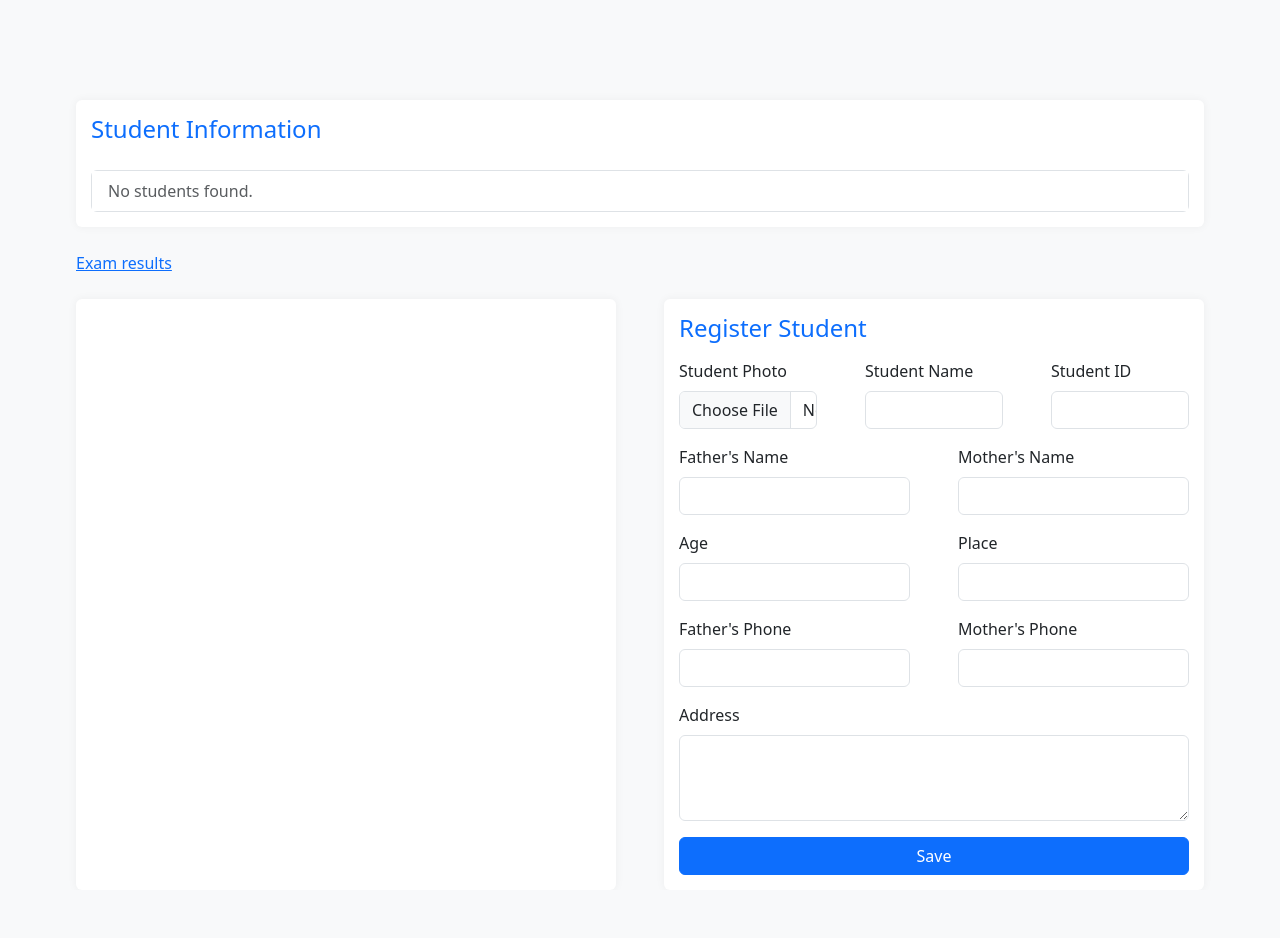
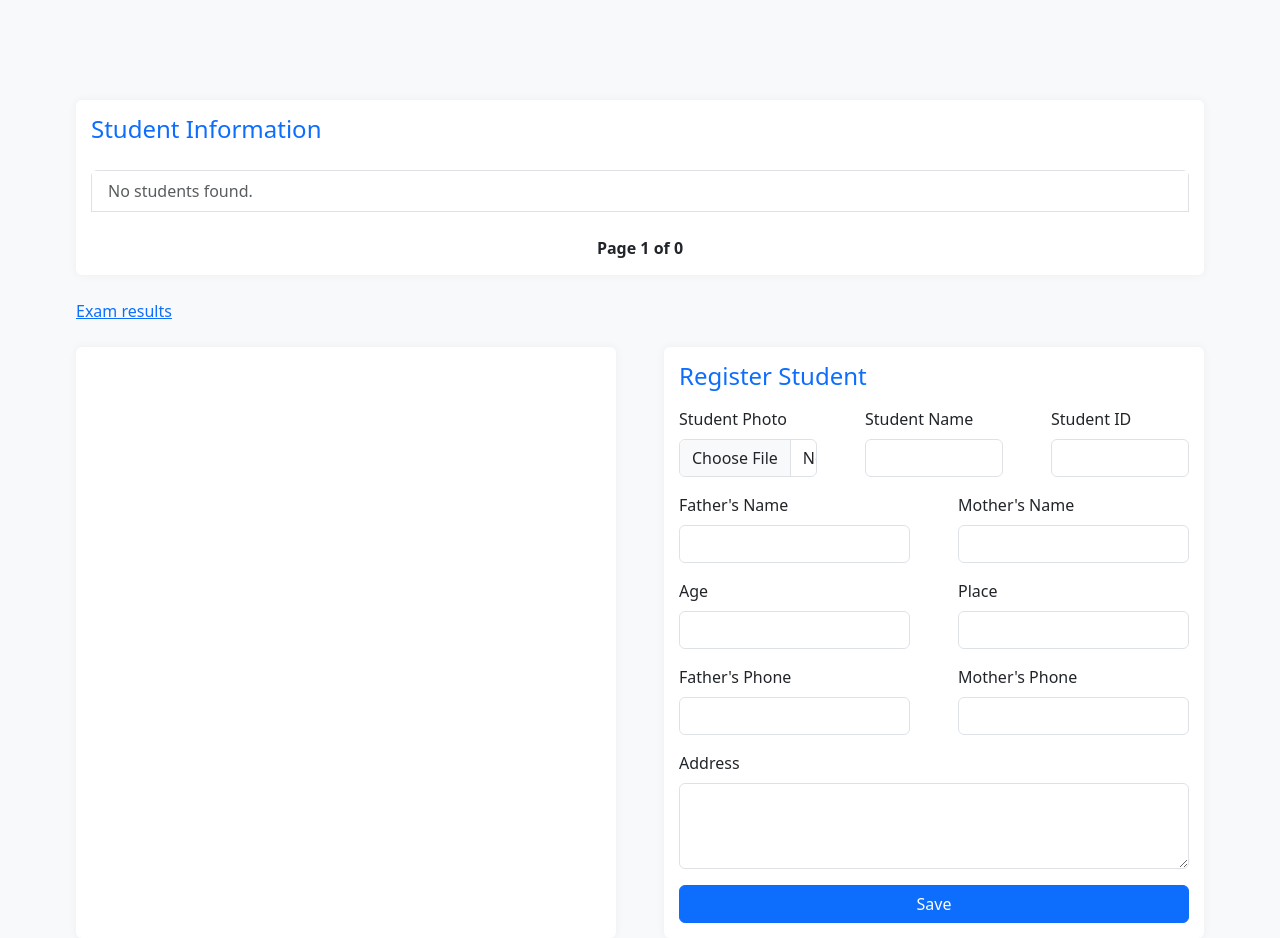
Before and after one commit to balaganesh-v/student_details, a Flask app: page / in a window 1280 px wide. Before the commit the page ends 875 px from the top, so only its background shows below. Run offline with Flask 3, Linux system fonts and the light colour scheme; data that the repository does not hold is empty.

Commit message:
Update the pagination in the Student Details

```diff
--- a/app.py
+++ b/app.py
@@ -1,15 +1,16 @@
 from flask import Flask, render_template, request, redirect, url_for, jsonify
 from db import students_information, delete_detail, select_student, get_subjects, insert_student, publishdetails
 from sample_record.load_test_record import load_all_records
-import cloudinary,cloudinary.uploader
 from dotenv import load_dotenv
 import os
-
+import cloudinary,cloudinary.uploader
 
 load_dotenv()
 
 app = Flask(__name__)
 app.secret_key = 'your-secret-key'
+
+exam_details = []  # ✅ Move this to the top before use
 
 def cloudinary_config():
     cloudinary.config(
@@ -23,15 +24,26 @@ cloudinary_config()
 @app.route('/')
 def index():
     students = students_information() or []
-    return render_template("index.html", students=students)
+    page = request.args.get('page', 1, type=int)
+    per_page = 10
+    start = (page - 1) * per_page
+    end = start + per_page
+    total_pages = (len(students) + per_page - 1) // per_page
+    students = students[start:end]
+
+    return render_template("index.html",students=students, total_pages=total_pages, page=page)
 
 @app.route('/register', methods=['POST'])
 def register():
     image = request.files.get('studentPhoto')
-    image_url=None
+    image_url = None
     if image:
-        upload_result=cloudinary.uploader.upload(image)
-        image_url=upload_result['secure_url']
+        try:
+            upload_result = cloudinary.uploader.upload(image)
+            image_url = upload_result.get('secure_url')
+        except Exception as e:
+            print(f"Image upload failed: {e}")
+            image_url = None
 
     student = {
         'student_name': request.form.get('studentName'),
@@ -68,7 +80,6 @@ def exam():
 def subjects():
     return jsonify(get_subjects())
 
-exam_details = []
 @app.route('/add', methods=['POST'])
 def add_exam():
     data = request.get_json()
--- a/templates/index.html
+++ b/templates/index.html
@@ -98,9 +98,7 @@
                 </div>
                 <!-- <span class="badge bg-primary rounded-pill">{{ student.place }}</span> -->
                 <div>
-                  <form  method="post" style="display:inline;"></form>
-                    <button type="submit" onclick="selectStudent('{{ student.student_id }}')" class="btn btn-sm btn-success">Edit</button>
-                  </form>
+                  <button type="button" onclick="selectStudent('{{ student.student_id }}')" class="btn btn-sm btn-success">Edit</button>
                   <form action="{{ url_for('delete_student', student_id=student.student_id) }}" method="post"
                     style="display:inline;">
                     <button type="submit" class="btn btn-sm btn-danger">Delete</button>
@@ -110,12 +108,26 @@
               {% else %}
               <li class="list-group-item text-muted">No students found.</li>
               {% endfor %}
+              <div class="d-flex justify-content-center align-items-center gap-3 mt-4">
+                {% if page > 1 %}
+                <a href="{{ url_for('index', page=page-1) }}" class="btn btn-outline-primary btn-lg d-flex align-items-center">
+                  <span class="me-2 fs-4">&laquo;</span> Previous
+                </a>
+                {% endif %}
+
+                <span class="fw-semibold">Page {{ page }} of {{ total_pages }}</span>
+                {% if page < total_pages %}
+                <a href="{{ url_for('index', page=page+1) }}" class="btn btn-outline-primary btn-lg d-flex align-items-center">
+                  Next <span class="ms-2 fs-4">&raquo;</span>
+                </a>
+                {% endif %}
+              </div>
             </div>
           </ul>
         </div>
       </div>
 
-      <a href="/exam" >Exam results</a>
+      <a href="/exam">Exam results</a>
       <!-- Middle Section: Student Details -->
       <div class="col-md-4">
         <div id="editStudent" class="equal-section">
@@ -193,7 +205,7 @@
     </div>
   </div>
   <script>
-    function selectStudent(student_id){
+    function selectStudent(student_id) {
       fetch(`/edit_student/${student_id}`)
 
         .then(response => response.json())
@@ -204,7 +216,7 @@
           <ul class="list-group">
             <li class="list-group-item"><strong>Studen Photo:</strong><img src="${data['image_url']}" width="100" ></li>
             <li class="list-group-item"><strong>Name:</strong> ${data['student_name']}</li>
-            <li class="list-group-item"><strong>ID:</strong> ${data['student_id'] }</li>
+            <li class="list-group-item"><strong>ID:</strong> ${data['student_id']}</li>
             <li class="list-group-item"><strong>Father's Name:</strong> ${data['father_name']}</li>
             <li class="list-group-item"><strong>Mother's Name:</strong> ${data['mother_name']}</li>
             <li class="list-group-item"><strong>Age:</strong> ${data['student_age']}</li>
@@ -215,7 +227,7 @@
           </ul>`;
         })
         .catch(error => console.error('Error loading subjects:', error));
-      }
+    }
   </script>
 </body>
 
```
